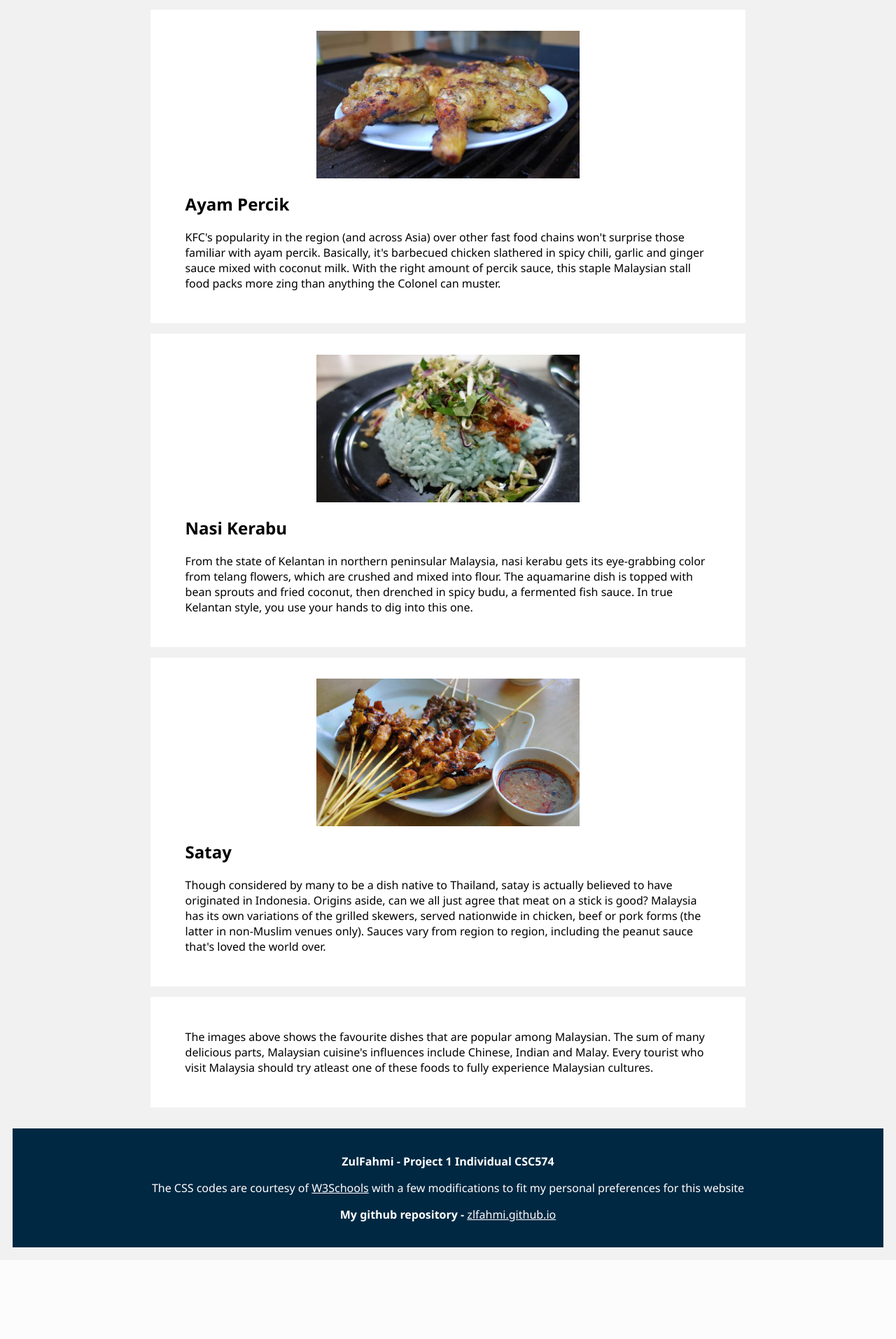
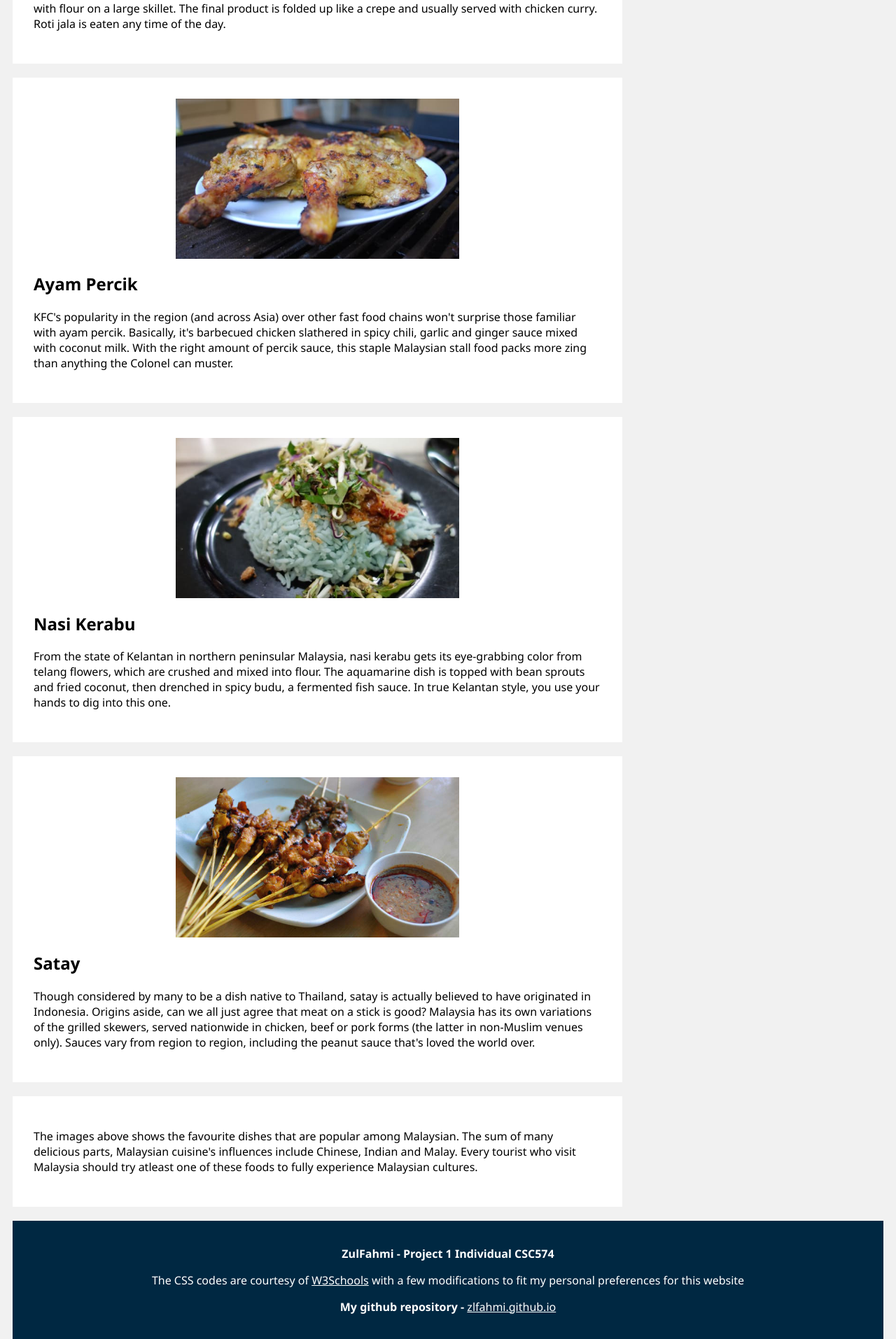
Before and after one commit to zlfahmi/zlfahmi.github.io, a PHP site: the page made by Project 1 Individual/photo_Gallery.html in a window 1280 px wide. Shown: the part 1981-3895 px from the top of the page at 70% size. Before the commit the page ends 3764 px from the top, so only its background shows below. Run offline with PHP 8.4, Linux system fonts and the light colour scheme.

Commit message:
Change layout in gallery page

```diff
--- a/Project 1 Individual/photo_Gallery.html
+++ b/Project 1 Individual/photo_Gallery.html
@@ -5,56 +5,6 @@
     <meta charset="UTF-8">
     <title>Photo Gallery</title>
     <link rel="stylesheet" href="style.css">
-    <style>
-        /* Create three unequal columns that floats next to each other */
-        .column {
-            float: left;
-            padding: 10px;
-        }
-
-        /* Left and right column */
-        .column.side {
-            width: 15%;
-        }
-
-        /* Middle column */
-        .column.middle {
-            width: 70%;
-        }
-
-        /* Clear floats after the columns */
-        .row:after {
-            content: "";
-            display: table;
-            clear: both;
-        }
-
-        /* Responsive layout - makes the three columns stack on top of each other instead of next to each other */
-        @media screen and (max-width: 600px) {
-
-            .column.side,
-            .column.middle {
-                width: 100%;
-            }
-        }
-
-        /* Image */
-        .img {
-            background-color: #aaa;
-            width: 100%;
-            padding: 10px;
-        }
-
-
-        /* Add a card effect for articles */
-        .card {
-            background-color: white;
-            padding: 30px;
-            padding-left: 50px;
-            padding-right: 50px;
-            margin-top: 15px;
-        }
-    </style>
 </head>
 
 <body>
@@ -65,12 +15,9 @@
         <li><a href="about_us.html">About Us</a></li>
         <li><a href="comment.html">Feedback</a></li>
     </ul>
-
+    <h1>Malaysian Favourite Foods</h1>
     <div class="row">
-        <div class="column side">
-        </div>
-        <div class="column middle">
-            <h1>Malaysian Favourite Foods</h1>
+        <div class="leftcolumn">
             <div class="card">
                 <img src="image/nasilemak.jpg" alt="Nasi lemak" class="center">
                 <h2>Nasi Lemak</h2>
@@ -120,10 +67,10 @@
         </div>
     </div>
 
-    <div class="column side">
+    <div class="rightcolumn">
     </div>
     <div class="footer">
-       <p><b>ZulFahmi - Project 1 Individual CSC574</b></p>
+        <p><b>ZulFahmi - Project 1 Individual CSC574</b></p>
         <p>The CSS codes are courtesy of <a style="color: white" href="https://www.w3schools.com/" target="_blank">W3Schools</a> with a few modifications to fit my personal preferences for this website</p>
         <p><b>My github repository - </b><a style="color: white" href="https://github.com/zlfahmi/zlfahmi.github.io" target="_blank">zlfahmi.github.io</a></p>
     </div>
--- a/Project 1 Individual/style.css
+++ b/Project 1 Individual/style.css
@@ -117,13 +117,13 @@ li a:hover:not(.active) {
 /* Left column */
 .leftcolumn {
     float: left;
-    width: 75%;
+    width: 70%;
 }
 
 /* Right column */
 .rightcolumn {
     float: left;
-    width: 25%;
+    width: 30%;
     background-color: #f1f1f1;
     padding-left: 20px;
 }
```
